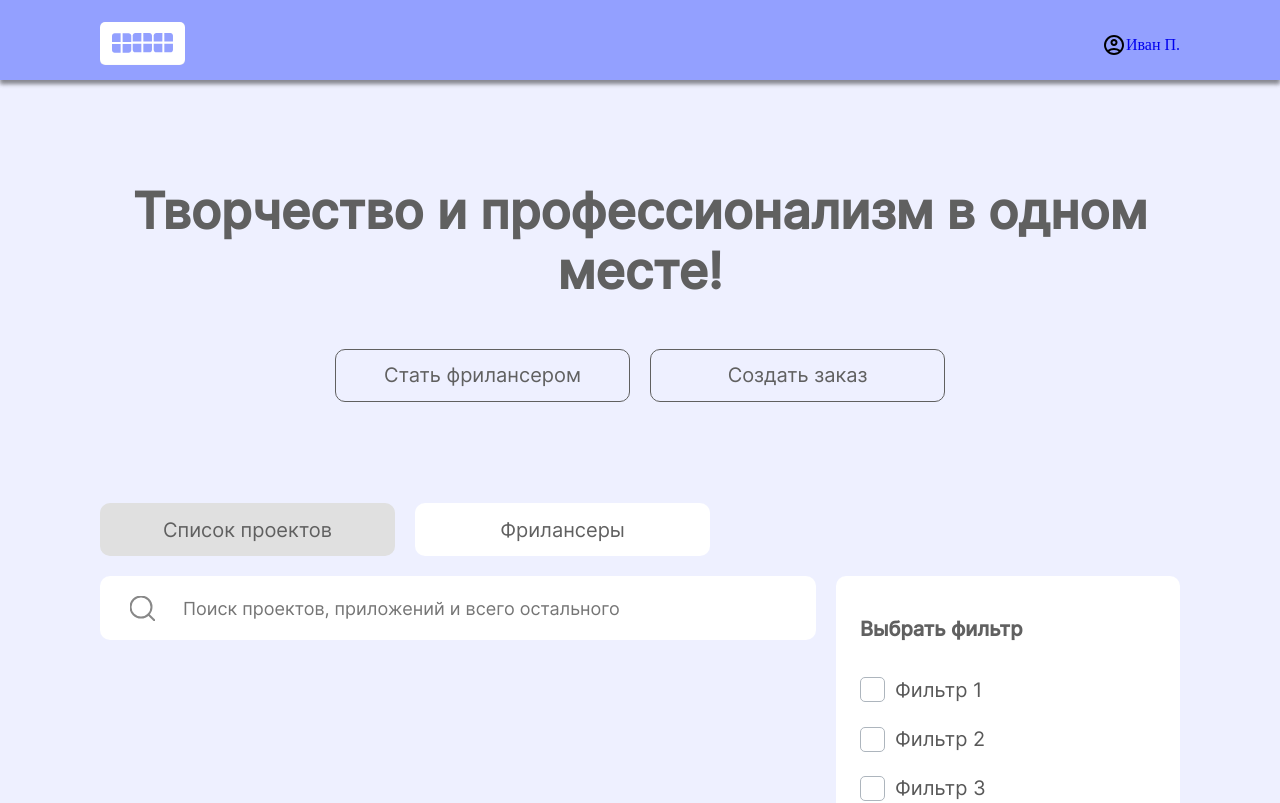
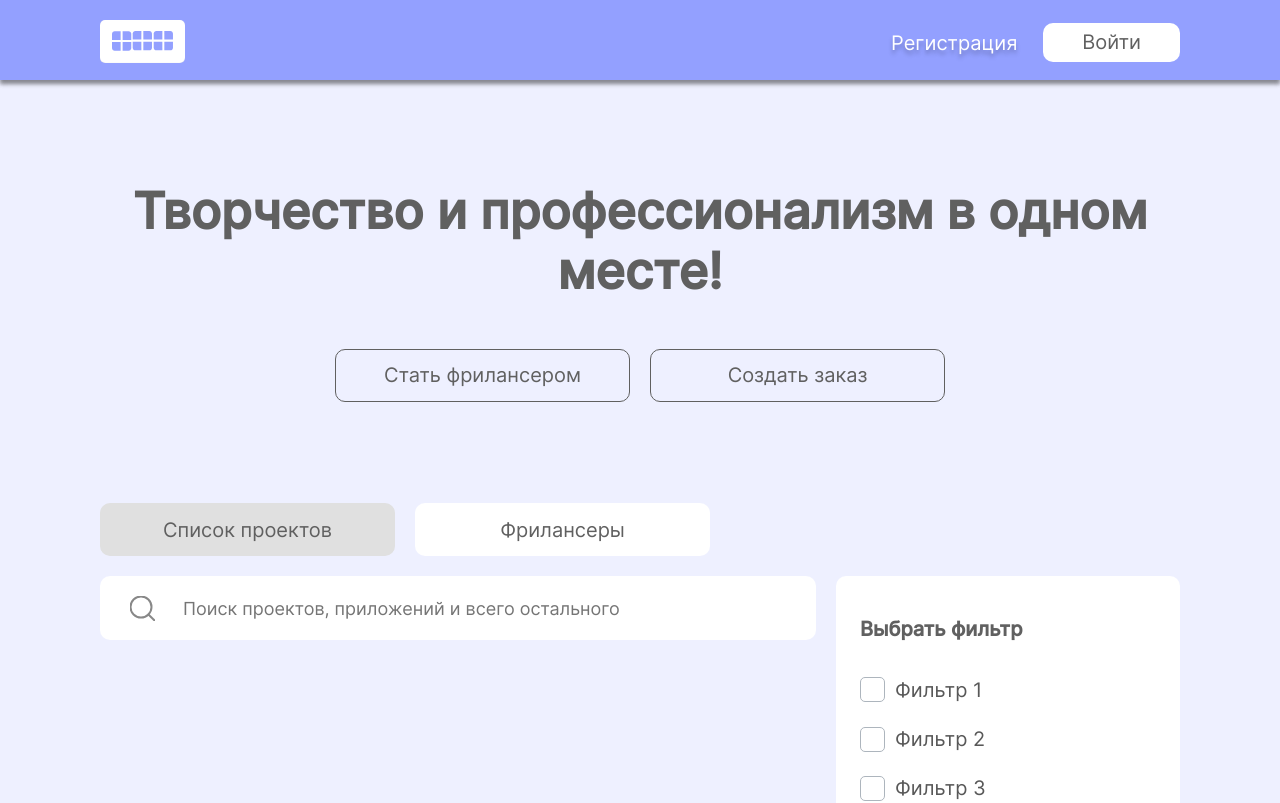
Before and after one commit to tutanhamon667/contract, a React (Create React App) app in the folder frontend/: page / in a window 1280 px wide. Shown: the top 803 px of the page. Built offline with nearby package versions, Linux system fonts and the light colour scheme.

Commit message:
научить хедер понимать, на какой странице она находится, для отображеня Регистрация

```diff
--- a/frontend/src/components/App/App.jsx
+++ b/frontend/src/components/App/App.jsx
@@ -9,7 +9,7 @@ import ForgotPass from "../../pages/ForgotPass/ForgotPass";
 // import { ProtectedRoute } from "../../services/PotectedRouter";
 
 function App() {
-  const [authenticated, setAuthenticated] = React.useState(true);
+  const [authenticated, setAuthenticated] = React.useState(false);
 
   const logIn = () => {
     // Тут должна быть логика по авторизации(получение/проверка/запись токена и тд)
--- a/frontend/src/components/HeaderAuth/HeaderAuth.jsx
+++ b/frontend/src/components/HeaderAuth/HeaderAuth.jsx
@@ -1,19 +1,21 @@
 import React from "react";
+import { Link, useLocation } from "react-router-dom";
 import "./HeaderAuth.css";
 
 function HeaderAuth() {
+  const location = useLocation();
   return (
     <div className="header-auth">
-      <a href="/signup">
+      {location.pathname !=='/signup' && <Link to="/signup">
         <button className="header-auth__singup-button" type="button">
           Регистрация
         </button>
-      </a>
-      <a href="/signin">
+      </Link>}
+      {location.pathname !=='/signin' && <Link to="/signin">
         <button className="header-auth__entry-button" type="button">
           Войти
         </button>
-      </a>
+      </Link>}
     </div>
   );
 }
```
